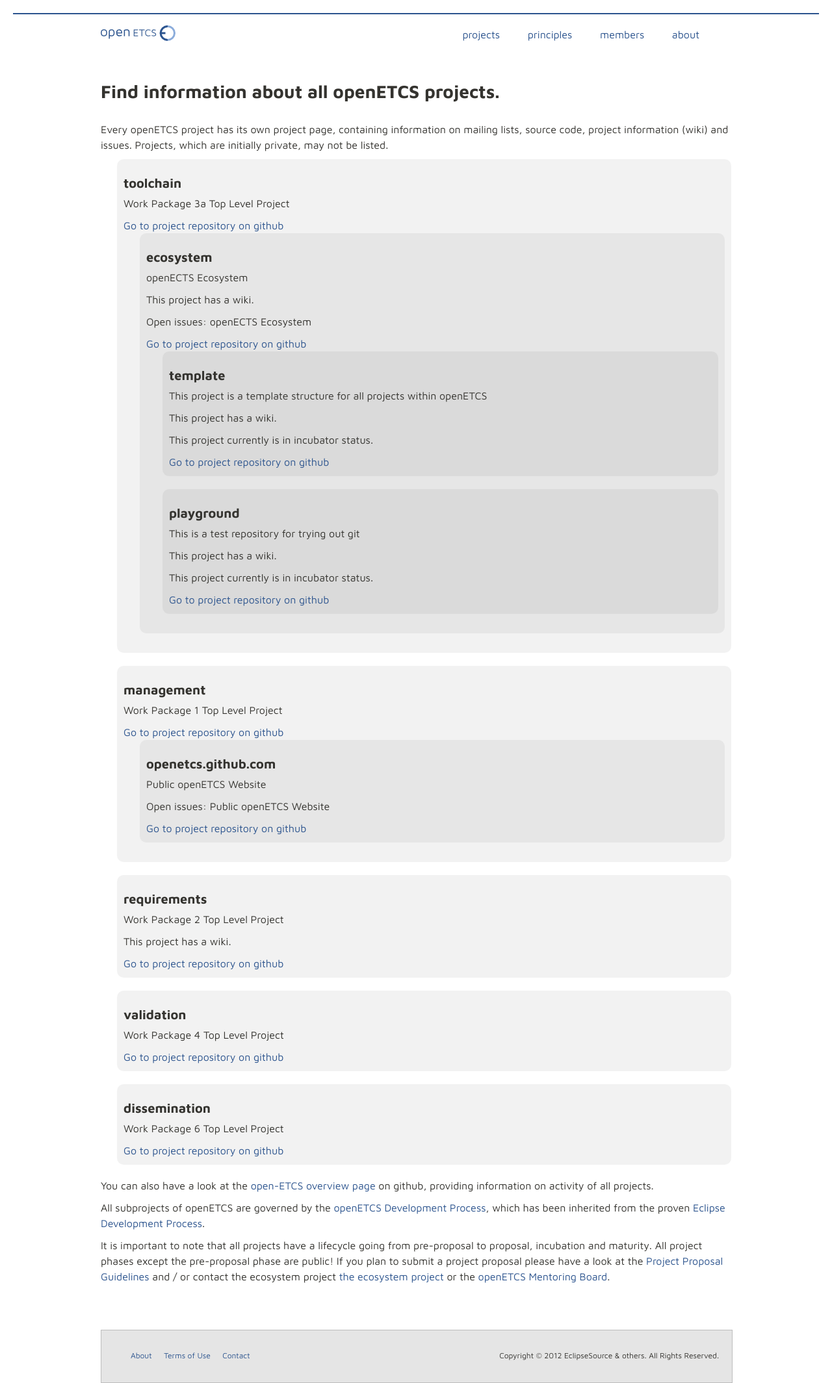
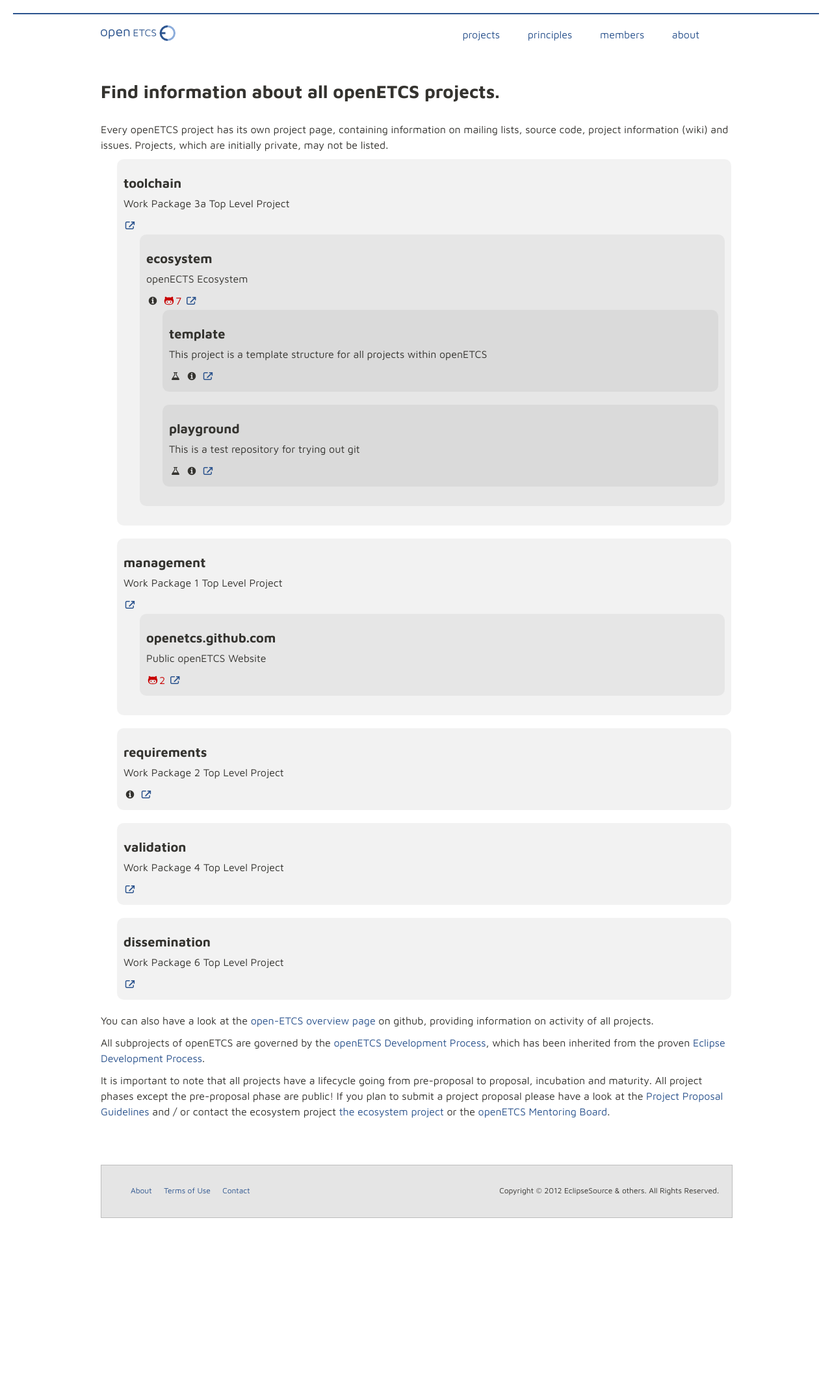
Before and after one commit to openETCS/openetcs.github.com, a Jekyll site: the page built from projects.html, in a window 1280 px wide. Shown: the whole page at 65% size. Built offline with Jekyll 4.4.1, drawn with Linux system fonts in a browser that asks for light colours; after the commit the page ends 1875 px from its top, so only the background shows below that.

Commit message:
Add icons to project descriptions

```diff
--- a/css/content.css
+++ b/css/content.css
@@ -351,3 +351,8 @@ div#content #plist li {
   padding: 10px;
   border-radius: 10px;
 }
+
+.projectItem > span,
+.projectItem> a {
+    padding-right: 5px;
+}
--- a/projects.html
+++ b/projects.html
@@ -14,28 +14,28 @@ title: openETCS Projects
   function appendProjects( projectList, repoDescription ) {
     for( var i = 0; i < repoDescription.length; i++ ) {
       var repo = repoDescription[ i ];
-      var projectItem = $( "<li></li>" );
+      var projectItem = $( "<li class='projectItem'></li>" );
       projectItem.append( "<h2>" + repo[ "name" ] + "</h2>" );
       if( repo[ "description" ] ) {
         projectItem.append( "<p>" + repo[ "description" ] + "</p>" );
       }
       if( repo[ "private" ] ) {
-        projectItem.append( "<p>This repository is private.</p>" );
+        projectItem.append( "<span class='icon-lock' title='This project is private'></span>" );
+      }
+      if( repo[ "incubating" ] ) {
+        projectItem.append( "<span class='icon-beaker' title='This project currently is in incubator status'></span>" );
       }
       if( repo[ "has_wiki" ] ) {
-        projectItem.append( "<p>This project has a wiki.</p>" );
+        projectItem.append( "<span class='icon-info-sign' title='This project has a wiki'></span>" );
       }
       if( repo[ "open_issues_count" ] ) {
-        projectItem.append( "<p>Open issues: " + repo[ "description" ] + "</p>" );
+        projectItem.append( "<span title='open issues: " + repo[ "open_issues_count" ] + "' style='color:rgb(200,0,0)'><span class='icon-github'></span>" + repo[ "open_issues_count" ] + "</span>" );
       }
       if( repo[ "mailinglist" ] ) {
-        projectItem.append( "<p>Mailinglist: " + repo[ "description" ] + "</p>" );
-      }
-      if( repo[ "incubating" ] ) {
-        projectItem.append( "<p>This project currently is in incubator status.</p>" );
+        projectItem.append( "<a title='mailing list' href='" + repo[ "mailinglist" ] + "'><span class='icon-envelope'></span></a>" );
       }
       if( repo[ "html_url" ] ) {
-        projectItem.append( "<a href='" + repo[ "html_url" ] + "'>Go to project repository on github</a>" );
+        projectItem.append( "<a href='" + repo[ "html_url" ] + "'><span title='Go to project repository on github' class='icon-external-link'></span></a>" );
       }
       projectList.append( projectItem );
       if( repo[ "children" ] ) {
```
